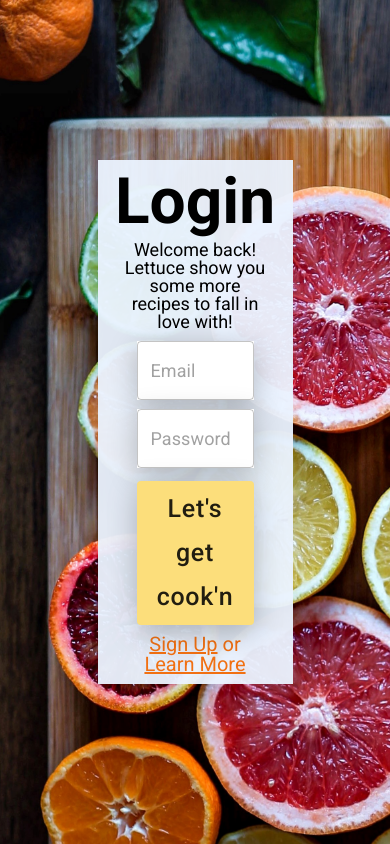
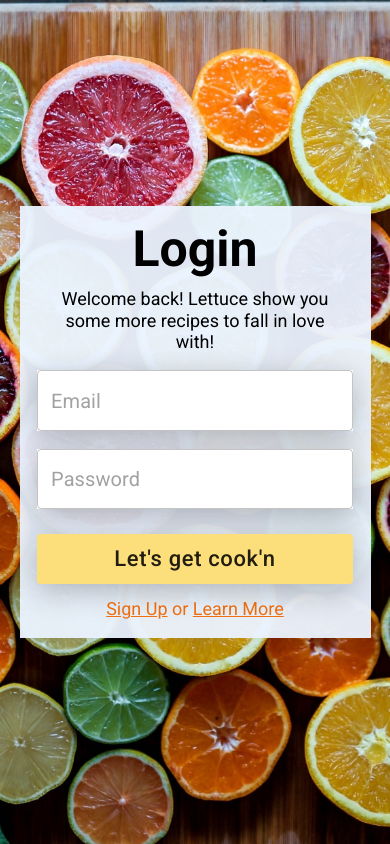
Before and after one commit to Reciplease-App/frontend, a React (Create React App) app: page /login in a window 390 px wide. Built offline with nearby package versions, Linux system fonts and the light colour scheme.

Commit message:
mobile style complete

```diff
--- a/src/components/LogIn.jsx
+++ b/src/components/LogIn.jsx
@@ -83,19 +83,15 @@ export default LogIn
 // styled components
 const StyledSection = styled.section`
     height: 100vh;
+    width: 100vw;
     display: flex;
     flex-direction: column;
     justify-content: center;
     align-items: center;
-    width: 100%;
-    background: url(/images/edgar-castrejon-1CsaVdwfIew-unsplash.jpg);
+    background: url(/images/login-mobile-background.jpg);
     background-size: cover;
     background-repeat: no-repeat;
-    background-position: 20% 45%;
-
-    @media(max-width:82em) {
-
-    }
+    background-position: center;
 `
 
 const StyledContainer = styled.div`
@@ -103,15 +99,11 @@ const StyledContainer = styled.div`
     flex-direction: column;
     justify-content: center;
     align-items: center;
-    width: 40%;
+    width: 90%;
     background: rgba(235, 244, 255, 0.95);
 
-    @media(max-width: 82em) {
-        width: 50%;
-    }
-
     h1 {
-        font-size: 6.4rem;
+        font-size: 5rem;
         margin-top: 5%;
         margin-bottom: 4%;
         font-weight: bold;
@@ -119,13 +111,10 @@ const StyledContainer = styled.div`
 
     p {
         font-size: 1.8rem;
-        width: 454px;
+        line-height: 1.2;
+        width: 80%;
         text-align: center;
         margin-bottom: 5%;
-
-        @media(max-width: 82em) {
-            width: 75%;
-        }
     }
 
     form {
@@ -136,38 +125,28 @@ const StyledContainer = styled.div`
 
         .MuiFormControl-root {
             margin-bottom: 5%;
-            width: 358px;
+            width: 90%;
             background: #ffffff;
-            width: 60%;
             box-shadow: 0px 7px 29px rgba(0, 0, 0, 0.25);
 
             input {
-                font-size: 2.5rem;
-
-                @media (max-width: 82em) {
-                    font-size: 1.8rem;
-                }
+                font-size: 2rem;
             }
         }
 
         button {
             background: #FCDE7B;
-            font-size: 2.8rem;
-            width: 60%;
+            font-size: 2.2rem;
+            width: 90%;
             margin-top: 2%;
-            margin-bottom: 3%;
+            margin-bottom: 4%;
             box-shadow: 0px 7px 29px rgba(0, 0, 0, 0.25);
             text-transform: none;
-
-            @media (max-width: 82em) {
-                font-size: 2.5rem;
-                margin-bottom: 5%;
-            }
         }
     }
 
     .options, a {
-        font-size: 2rem;
+        font-size: 1.8rem;
         color: #F17012;
     }
 `
```
Also changed, not shown: public/images/login-background.jpg (added), public/images/login-mobile-background.jpg (added).
